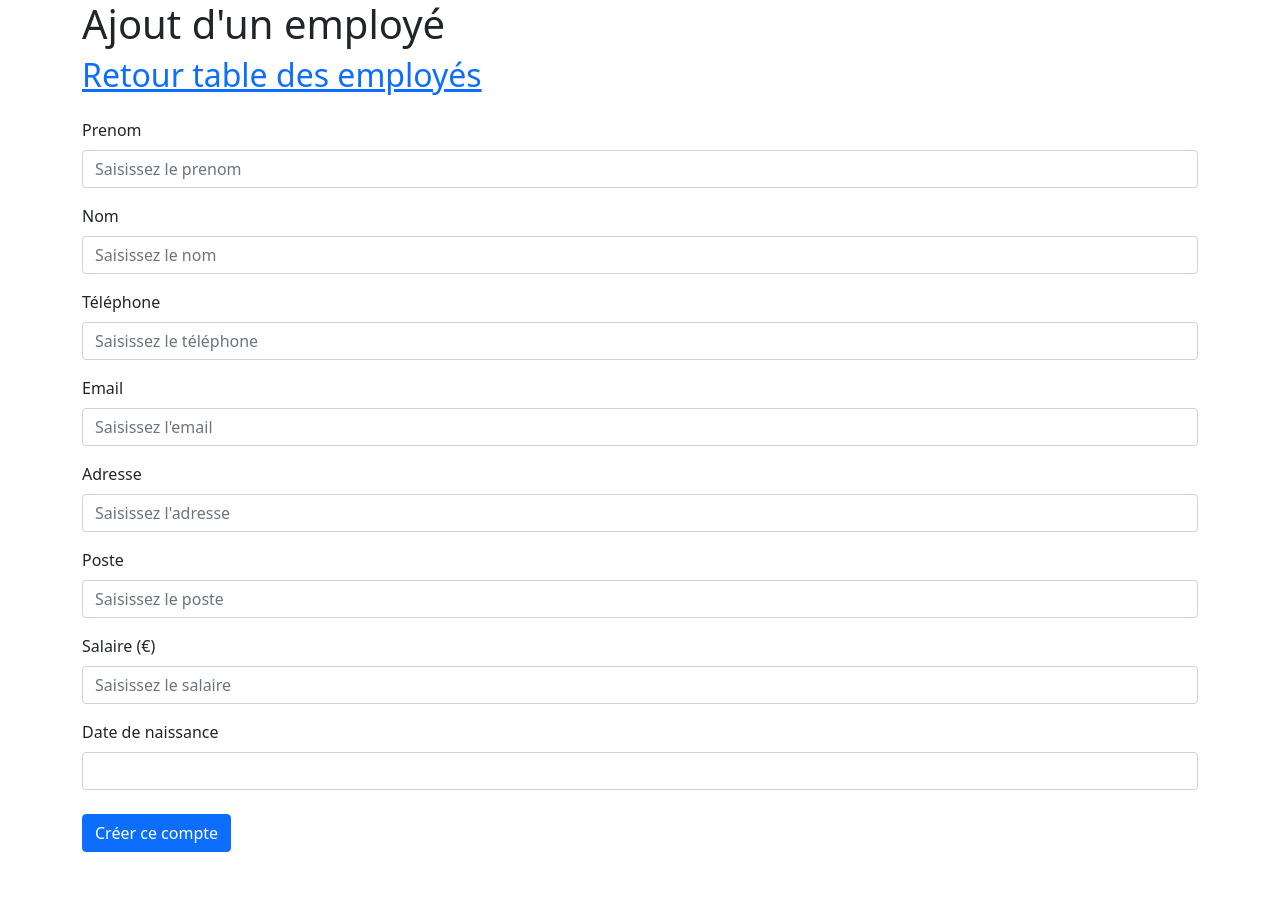
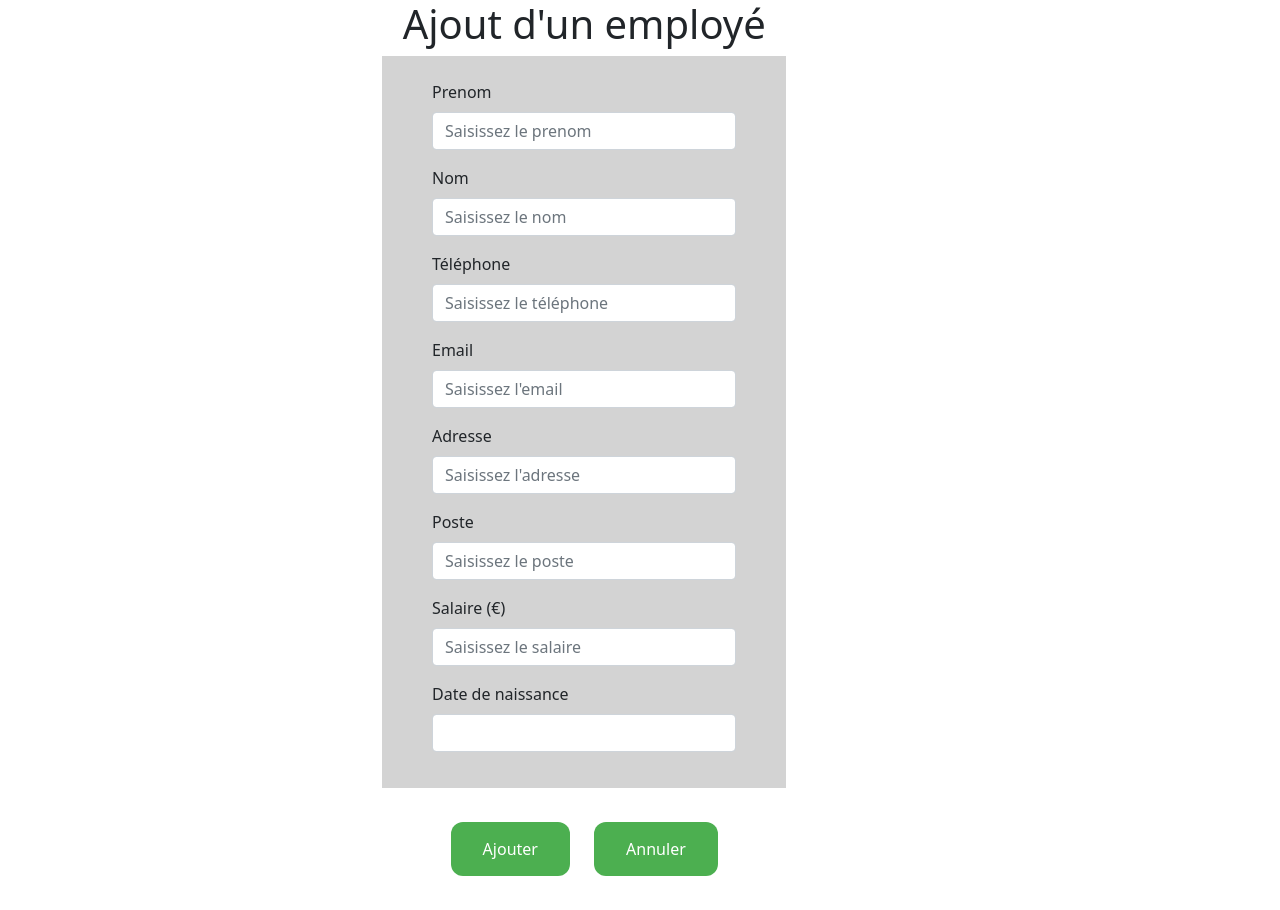
Before and after one commit to FrancoisRMartin/projet_symfony_1, a Symfony app: template templates/home/form.html.twig in a window 1280 px wide. Before the commit the page ends 852 px from the top, so only its background shows below. Run offline with Twig, Linux system fonts and the light colour scheme; the template is opened without the code that fills it, so the values that code supplies are empty; form fields are guessed from the names that the template uses; some libraries are stand-ins or nearby versions.

Commit message:
Ajout assert & css

```diff
--- /dev/null
+++ b/public/css/style.css
@@ -0,0 +1,42 @@
+.form {
+    background-color: lightgrey;
+    text-align: left;
+    margin: 0 300px;
+    padding: 0px 50px 20px 50px;
+}
+
+.show {
+    width: 90%;
+    text-align: center;
+}
+
+.form .aide {
+    color: green;
+    text-align: left;
+    padding: 0 0 0 0
+}
+
+.form .erreur {
+    color: red;
+    text-align: left;
+    padding: 0 0 0 0
+}
+
+.show .button {
+    background-color: #4CAF50;
+    /* Green */
+    border: none;
+    border-radius: 12px;
+    color: white;
+    padding: 15px 32px;
+    text-align: center;
+    text-decoration: none;
+    display: inline-block;
+    font-size: 16px;
+    margin: 10px;
+}
+
+.show .button:hover {
+    background-color: rgb(7, 173, 15);
+    box-shadow: 2px 2px 2px 1px rgba(0, 0, 0, 0.2);
+}
--- a/templates/base.html.twig
+++ b/templates/base.html.twig
@@ -7,6 +7,8 @@
         <link
 		href="https://cdn.jsdelivr.net/npm/bootstrap@5.1.3/dist/css/bootstrap.min.css" rel="stylesheet" integrity="sha384-1BmE4kWBq78iYhFldvKuhfTAU6auU8tT94WrHftjDbrCEXSU1oBoqyl2QvZ6jIW3" crossorigin="anonymous">
         {# Run `composer require symfony/webpack-encore-bundle` to start using Symfony UX #}
+        <link href="{{ asset('css/style.css') }}" type="text/css" rel="stylesheet">
+
         {% block stylesheets %}
             {{ encore_entry_link_tags('app') }}
         {% endblock %}
--- a/templates/home/form.html.twig
+++ b/templates/home/form.html.twig
@@ -3,9 +3,7 @@
 {% block title %}Hello HomeController!{% endblock %}
 
 {% block body %}
-
-
-
+<div class="show">
 <h1>
 {% if editMode %}
     Modification d'un employé
@@ -14,12 +12,16 @@
 {% endif %}
 </h1>
 
-<a class="text-center h2" href="{{ path('accueil') }}">Retour table des employés</a>
-<br>
+<div class="form">
+
+{# <a class="text-center h2" href="{{ path('accueil') }}">Retour table des employés</a> #}
 <br>
 
-
-{{ form_start(formEmployes) }}
+{{ form_start(formEmployes, {
+    attr: {
+        novalidate : 'novalidate'
+    }
+}) }}
 
 {{ form_row(formEmployes.prenom, {
     label: "Prenom",
@@ -41,6 +43,15 @@
         placeholder: "Saisissez le téléphone"
     }
 }) }}
+
+{# {{ form_label(formEmployes.telephone, 'Téléphone')}}
+
+{{ form_widget(formEmployes.telephone, {
+    attr: {
+        placeholder: "Téléphone de l'employé"
+        }
+}) }} #}
+{# <span class="aide">{{ formEmployes.telephone.vars.help  }}</span> #}
 
 
 {{ form_row(formEmployes.email, {
@@ -76,14 +87,30 @@
 }) }}
 
 
-<button type="submit" class="btn btn-primary mt-2">
+{# <button type="submit" class="btn btn-primary mt-2">
 {% if editMode %}
     Modifier ce compte
 {% else %}
     Créer ce compte
 {% endif %}
+</button> #}
+
+
+
+</div>
+
+<br>
+<button type="submit" class="button">
+			{% if editMode %}
+				Modifier
+			{% else %}
+				Ajouter
+			{% endif %}
 </button>
 
 {{ form_end(formEmployes) }}
 
+<a href="{{ path('accueil') }}" class="button">Annuler</a><br><br>
+
+</div>
 {% endblock %}
```
Also changed, not shown: src/Form/EmployeType.php (+2 -5 lines), templates/home/index.html.twig (+4 -5 lines).
